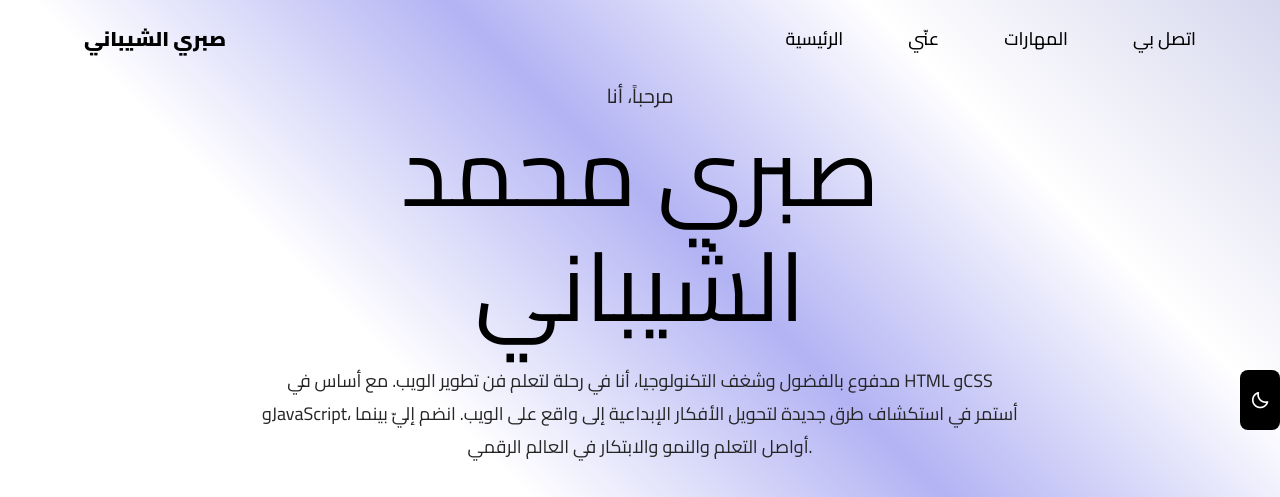
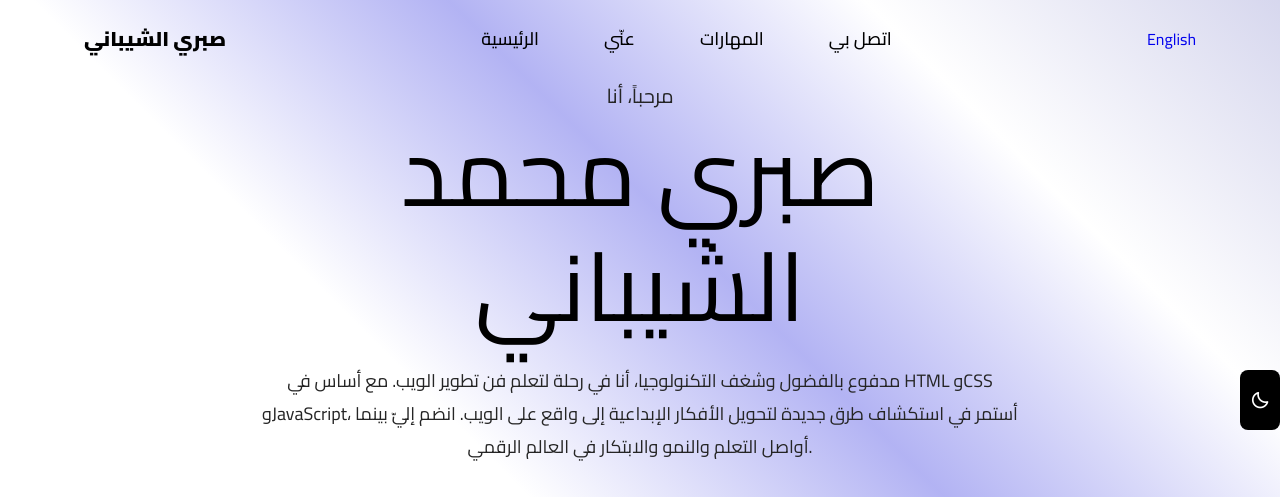
Before and after one commit to sabriAlshibani/My-websie, a plain HTML site: page arbic.html in a window 1280 px wide. Shown: the top 497 px of the page. Drawn offline with nearby package versions, Linux system fonts and the light colour scheme.

Commit message:
Update arbic.html
Able English language

```diff
--- a/arbic.html
+++ b/arbic.html
@@ -34,8 +34,8 @@
             <li class="navbar__links-item"><a href="#">المهارات</a></li>
             <li class="navbar__links-item"><a href="#">اتصل بي</a></li>
           </ul>
-          <div class="navbar__icon-menu">
-            <i class="bx bx-menu" id="icon-menu"></i>
+          <div class="navbar__icon-language">
+            <a href="index.html">English</a>
           </div>
         </div>
       </nav>
```
